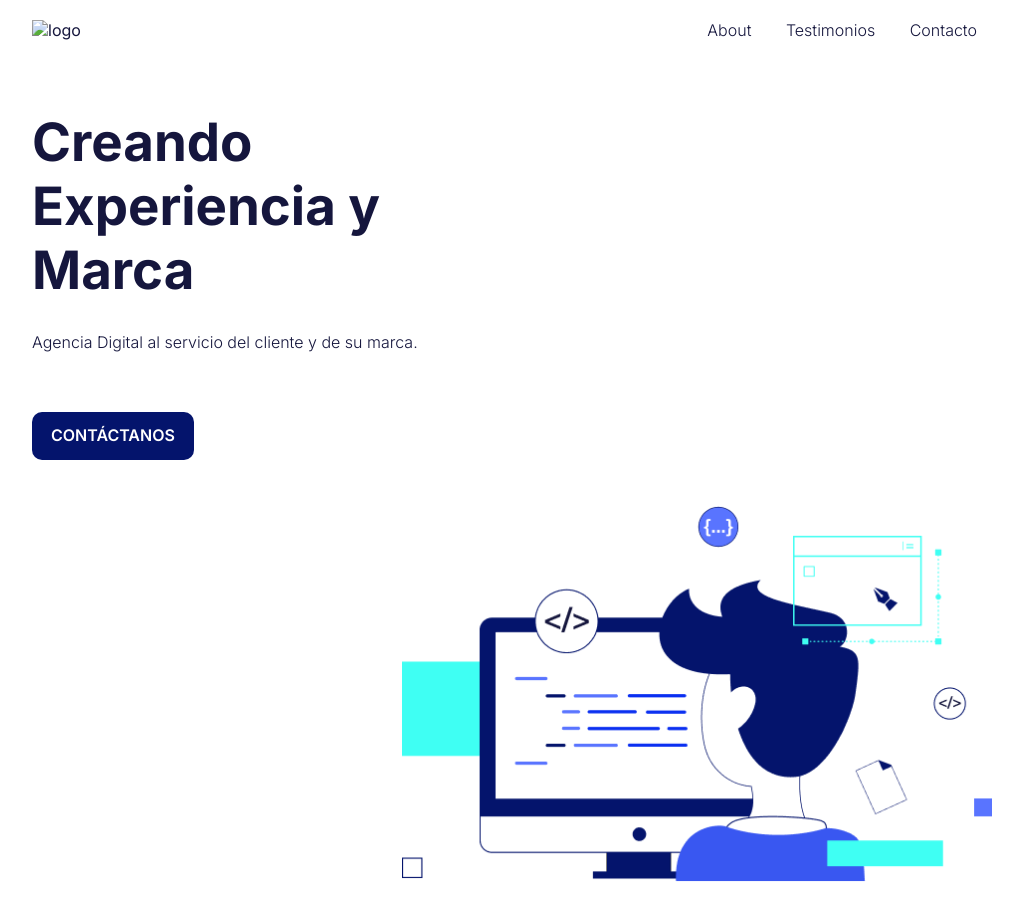
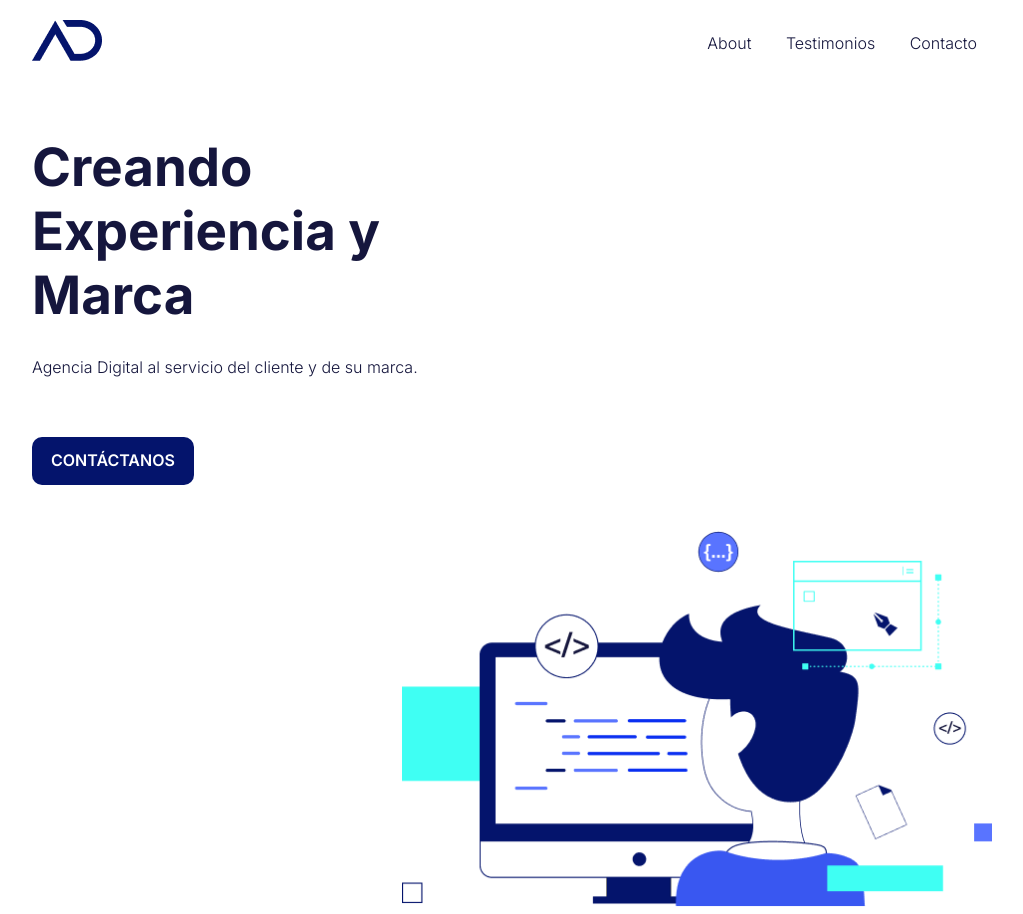
Before and after one commit to anbbel09/PI2, a plain HTML site: page index.html in a window 1280 px wide. Shown: the top 914 px of the page, without its empty margins (128-1151 px from the left). Drawn offline with Linux system fonts and the light colour scheme; the site is published under a folder, as on GitHub Pages, so addresses that start at the root find nothing.

Commit message:
se modificaron rutas

```diff
--- a/index.html
+++ b/index.html
@@ -11,7 +11,7 @@
         <header>
             <nav>
                 <figure>
-                    <img src="/assets/img/AD.png" alt="logo">
+                    <img src="./assets/img/AD.png" alt="logo">
                 </figure>
                 <div>
 
```
